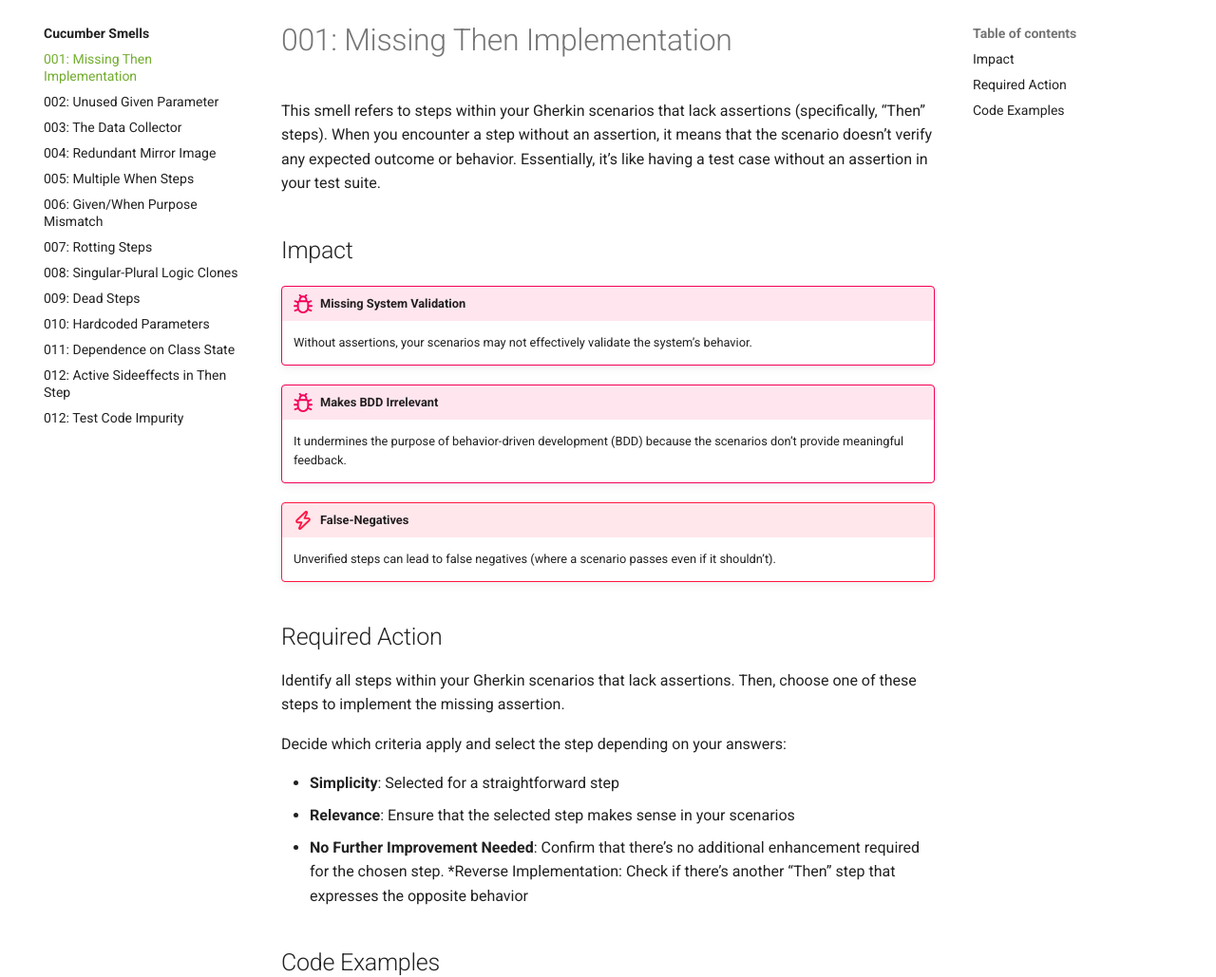
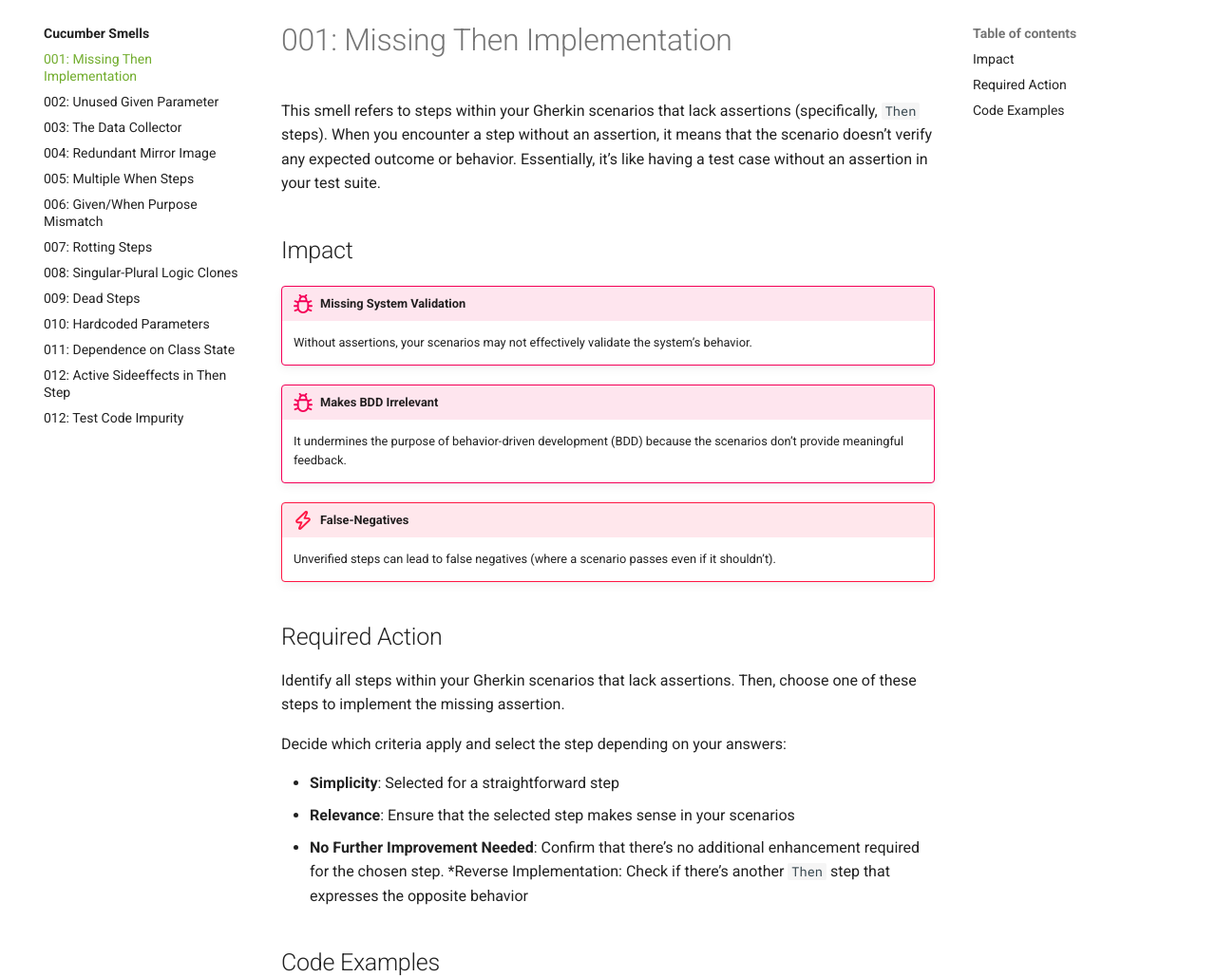
Before and after one commit to Cucumber-Diseases/cucumber-diseases.github.io, an MkDocs documentation site: the page built from docs/smells/001-missing-then.md, in a window 1280 px wide and 1400 px high. Shown: the part 124-1153 px from the top of the window at 95% size. Built offline with MkDocs 1.6.1 and Material for MkDocs 9.7.7, drawn with Linux system fonts in a browser that asks for light colours.

```diff
--- a/docs/smells/001-missing-then.md
+++ b/docs/smells/001-missing-then.md
@@ -1,6 +1,6 @@
 # 001: Missing Then Implementation
 
-This smell refers to steps within your Gherkin scenarios that lack assertions (specifically, “Then” steps).
+This smell refers to steps within your Gherkin scenarios that lack assertions (specifically, `Then` steps).
 When you encounter a step without an assertion, it means that the scenario doesn’t verify any expected outcome or behavior.
 Essentially, it’s like having a test case without an assertion in your test suite.
 
@@ -22,7 +22,7 @@ Decide which criteria apply and select the step depending on your answers:
 * **Simplicity**: Selected for a straightforward  step
 * **Relevance**: Ensure that the selected step makes sense in your scenarios
 * **No Further Improvement Needed**: Confirm that there’s no additional enhancement required for the chosen step.
-*Reverse Implementation: Check if there’s another “Then” step that expresses the opposite behavior
+*Reverse Implementation: Check if there’s another `Then` step that expresses the opposite behavior
 
 ## Code Examples
 === "Java"
```
